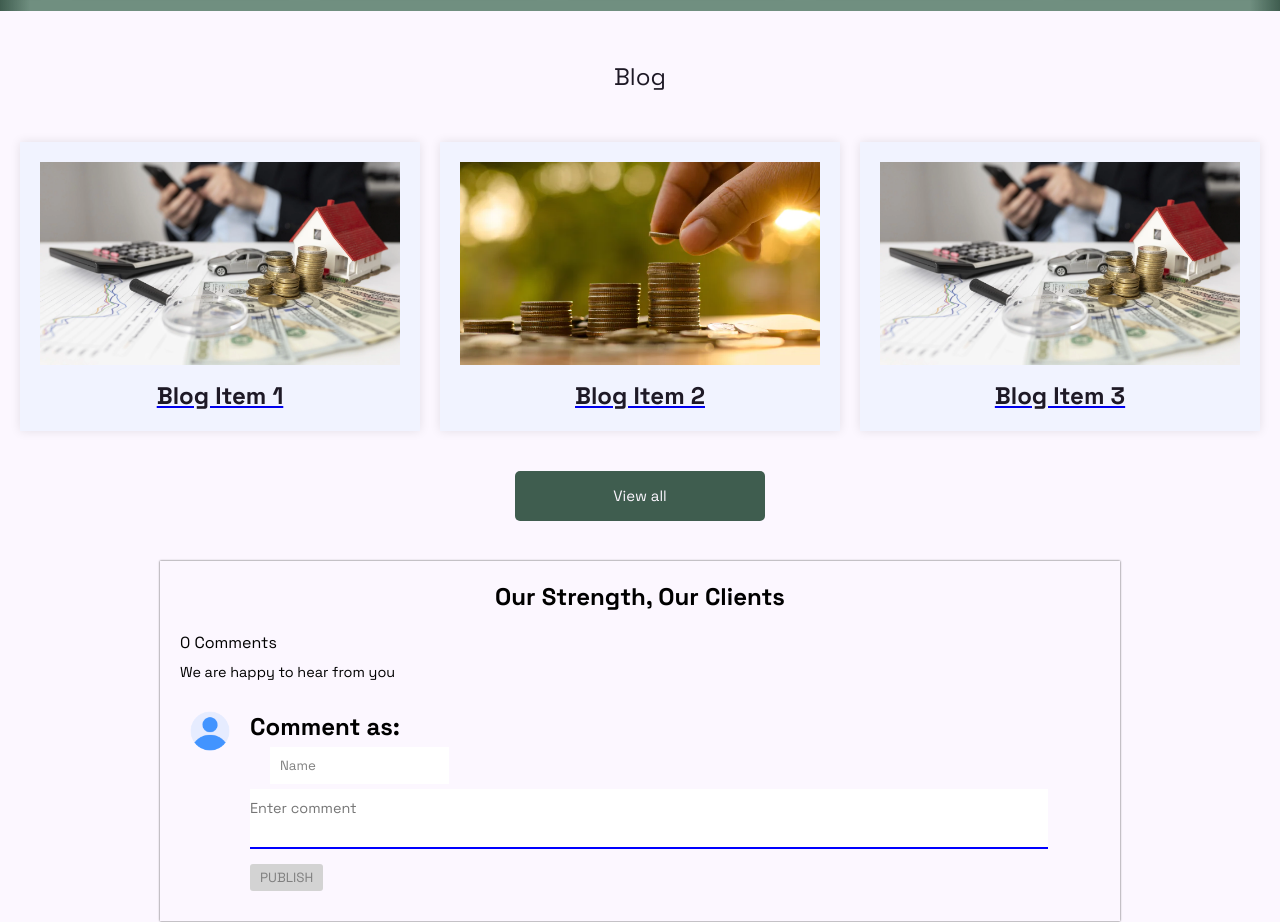
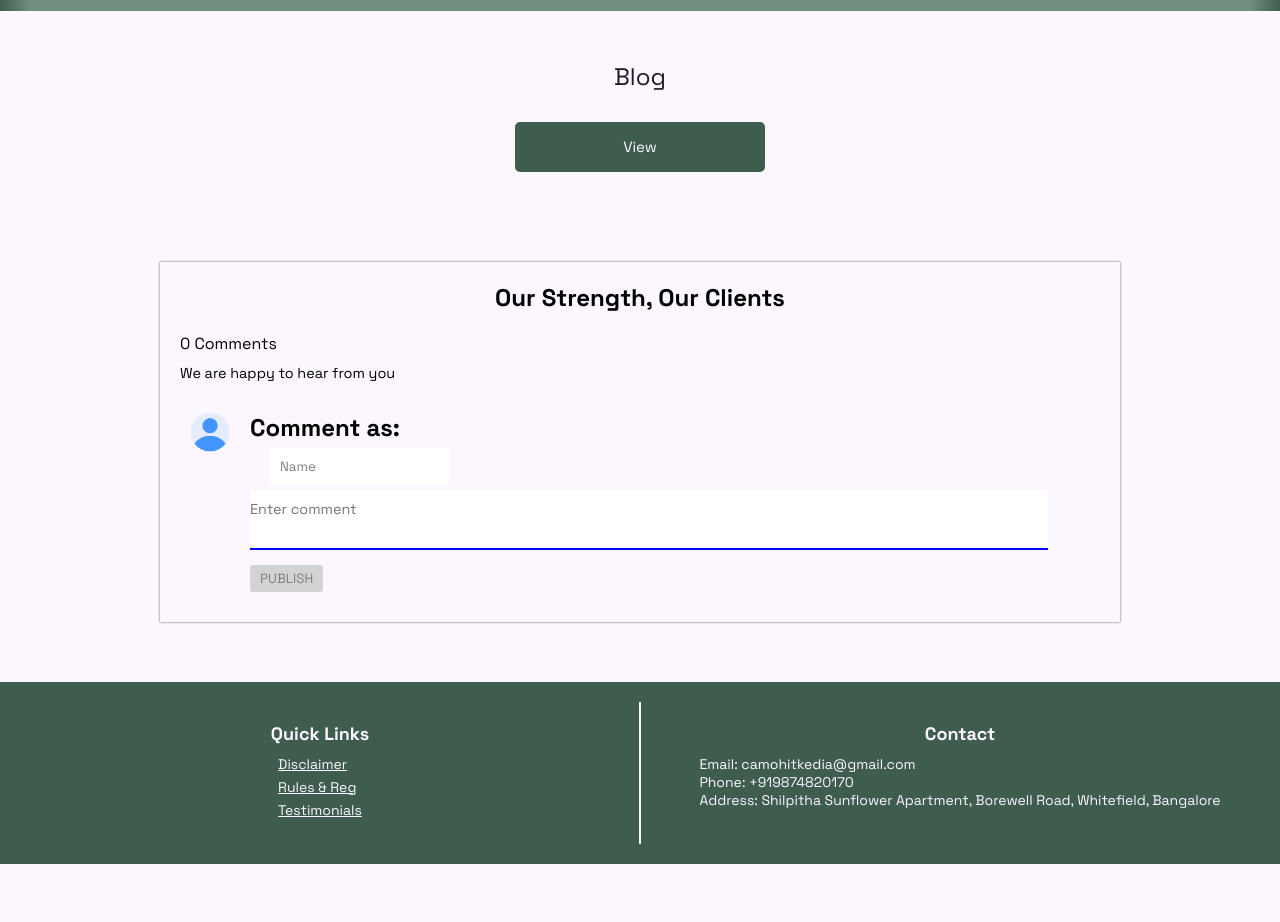
Before and after one commit to DBatman35611/mohit_kedia_trial, a website: page index.html in a window 1280 px wide. Shown: the part 1680-2602 px from the top of the page. After the commit the page ends 2544 px from the top, so only its background shows below. Drawn offline with Linux system fonts and the light colour scheme; no server answers.

Commit message:
removed the blog preview for now

```diff
--- a/index.html
+++ b/index.html
@@ -152,7 +152,7 @@
       <p>Blog</p>
     </div>
 
-
+    <!--
     <div class="blog-preview">
       <div class="blog-item blue-bg">
           <a href="https://medium.com/illumination/personal-finance-what-it-is-and-why-it-matters-f7988137622b" target="_blank">
@@ -180,8 +180,10 @@
       </div>
     </div>
 
+    -->
+
     <div class="button-container">
-      <a href="https://medium.com/" target="_blank" class="home-blog-btn">View all</a>
+      <a href="https://medium.com/" target="_blank" class="home-blog-btn">View</a>
     </div>
 
 
--- a/public/blog-prev.css
+++ b/public/blog-prev.css
@@ -71,7 +71,8 @@
 .button-container {
   display: flex;
   justify-content: center;
-  margin-top: 20px; /* Adjust as needed */
+  margin-top: 00px; /* Adjust as needed */
+  margin-bottom: 50px;
 }
 
 .home-blog-btn {
```
